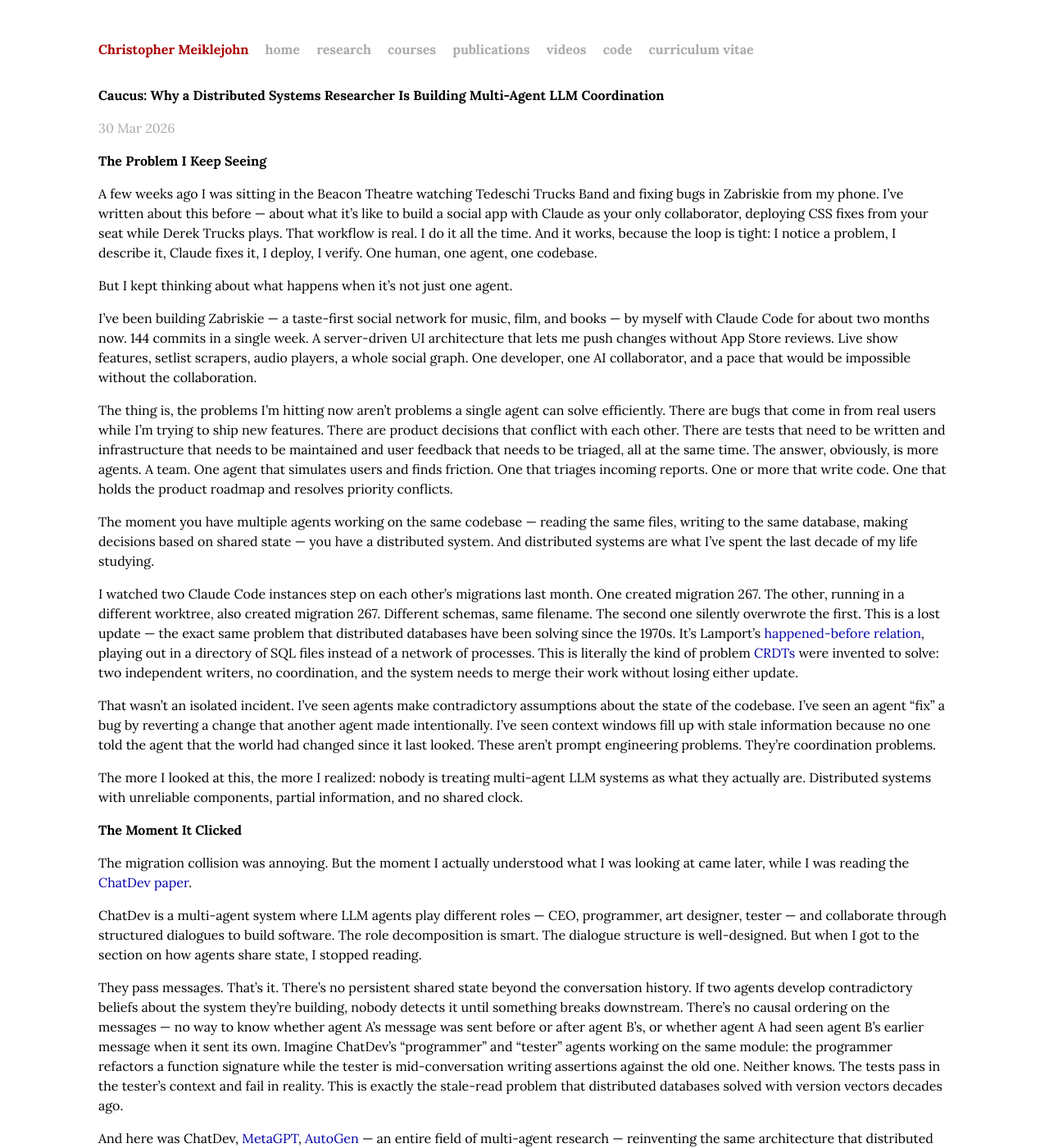
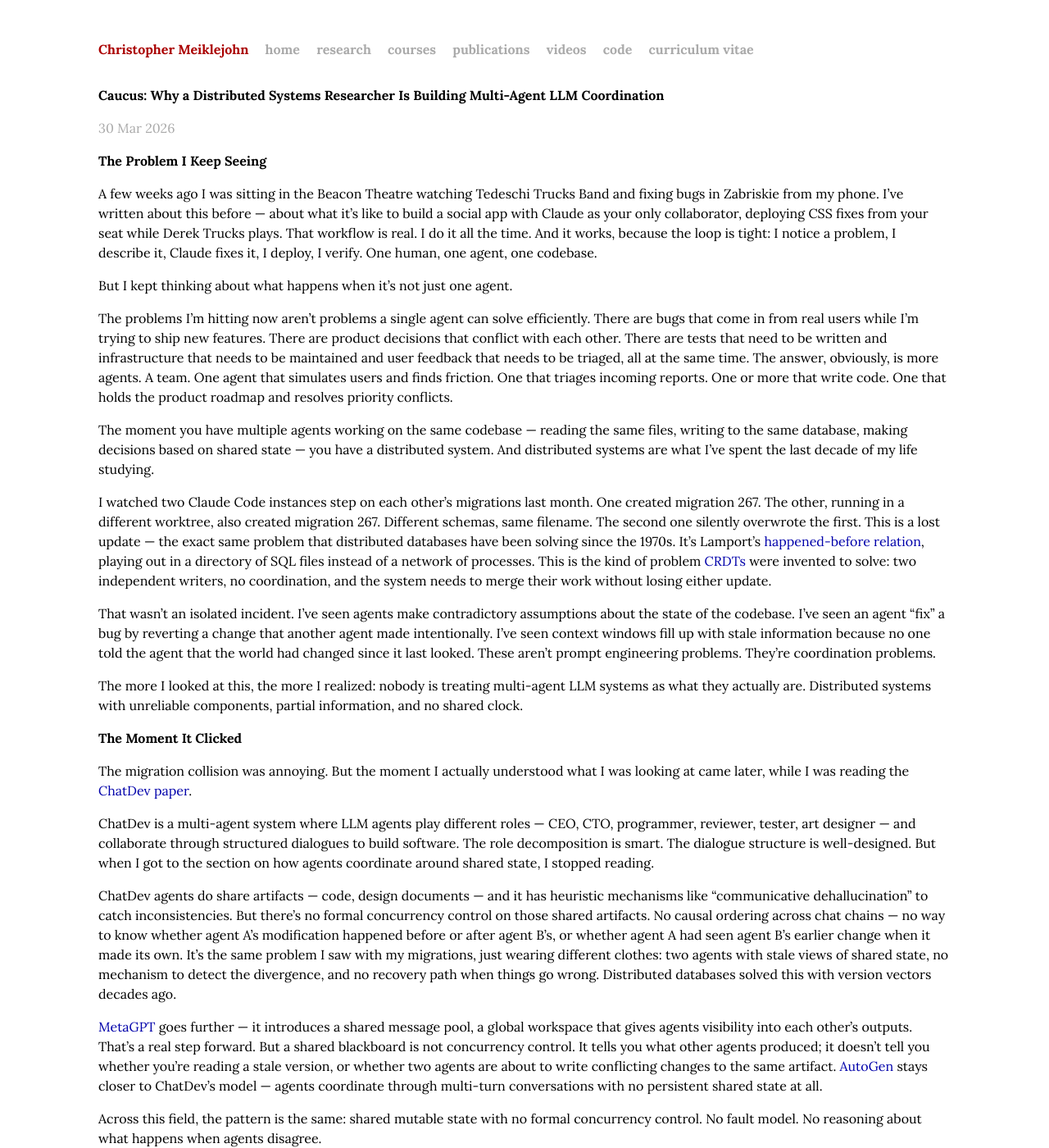
Before and after one commit to cmeiklejohn/cmeiklejohn.github.io, a Jekyll site: the page built from _posts/2026-03-30-caucus.markdown, in a window 1280 px wide and 1400 px high. Shown: the whole window at 82% size. Built offline with Jekyll 4.4.1, drawn with Linux system fonts in a browser that asks for light colours; some web fonts are replaced; some of the changed text lies outside the part shown.

Commit message:
Polish Caucus post and fix factual inaccuracies
- Cut Zabriskie re-introduction (readers already know)
- Cut "literally", "the thing is" filler
- Fixed ChatDev characterization: acknowledge shared artifacts and
  dehallucination mechanism, focus critique on lack of formal
  concurrency control rather than lack of shared state
- Gave MetaGPT fair treatment: acknowledge its shared message pool
  while noting a blackboard isn't concurrency control
- Differentiated AutoGen's conversation-only model from ChatDev/MetaGPT
- Fixed ChatDev roles (added CTO, reviewer)
- Eliminated near-duplicate thesis statement in closing

https://claude.ai/code/session_018mjBVoMgWwm8eLhnnMXsGy

```diff
--- a/_posts/2026-03-30-caucus.markdown
+++ b/_posts/2026-03-30-caucus.markdown
@@ -12,13 +12,11 @@ A few weeks ago I was sitting in the Beacon Theatre watching Tedeschi Trucks Ban
 
 But I kept thinking about what happens when it's not just one agent.
 
-I've been building Zabriskie — a taste-first social network for music, film, and books — by myself with Claude Code for about two months now. 144 commits in a single week. A server-driven UI architecture that lets me push changes without App Store reviews. Live show features, setlist scrapers, audio players, a whole social graph. One developer, one AI collaborator, and a pace that would be impossible without the collaboration.
-
-The thing is, the problems I'm hitting now aren't problems a single agent can solve efficiently. There are bugs that come in from real users while I'm trying to ship new features. There are product decisions that conflict with each other. There are tests that need to be written and infrastructure that needs to be maintained and user feedback that needs to be triaged, all at the same time. The answer, obviously, is more agents. A team. One agent that simulates users and finds friction. One that triages incoming reports. One or more that write code. One that holds the product roadmap and resolves priority conflicts.
+The problems I'm hitting now aren't problems a single agent can solve efficiently. There are bugs that come in from real users while I'm trying to ship new features. There are product decisions that conflict with each other. There are tests that need to be written and infrastructure that needs to be maintained and user feedback that needs to be triaged, all at the same time. The answer, obviously, is more agents. A team. One agent that simulates users and finds friction. One that triages incoming reports. One or more that write code. One that holds the product roadmap and resolves priority conflicts.
 
 The moment you have multiple agents working on the same codebase — reading the same files, writing to the same database, making decisions based on shared state — you have a distributed system. And distributed systems are what I've spent the last decade of my life studying.
 
-I watched two Claude Code instances step on each other's migrations last month. One created migration 267. The other, running in a different worktree, also created migration 267. Different schemas, same filename. The second one silently overwrote the first. This is a lost update — the exact same problem that distributed databases have been solving since the 1970s. It's Lamport's [happened-before relation](https://lamport.azurewebsites.net/pubs/time-clocks.pdf), playing out in a directory of SQL files instead of a network of processes. This is literally the kind of problem [CRDTs](https://hal.inria.fr/inria-00555588) were invented to solve: two independent writers, no coordination, and the system needs to merge their work without losing either update.
+I watched two Claude Code instances step on each other's migrations last month. One created migration 267. The other, running in a different worktree, also created migration 267. Different schemas, same filename. The second one silently overwrote the first. This is a lost update — the exact same problem that distributed databases have been solving since the 1970s. It's Lamport's [happened-before relation](https://lamport.azurewebsites.net/pubs/time-clocks.pdf), playing out in a directory of SQL files instead of a network of processes. This is the kind of problem [CRDTs](https://hal.inria.fr/inria-00555588) were invented to solve: two independent writers, no coordination, and the system needs to merge their work without losing either update.
 
 That wasn't an isolated incident. I've seen agents make contradictory assumptions about the state of the codebase. I've seen an agent "fix" a bug by reverting a change that another agent made intentionally. I've seen context windows fill up with stale information because no one told the agent that the world had changed since it last looked. These aren't prompt engineering problems. They're coordination problems.
 
@@ -28,11 +26,13 @@ The more I looked at this, the more I realized: nobody is treating multi-agent L
 
 The migration collision was annoying. But the moment I actually understood what I was looking at came later, while I was reading the [ChatDev paper](https://arxiv.org/abs/2307.07924).
 
-ChatDev is a multi-agent system where LLM agents play different roles — CEO, programmer, art designer, tester — and collaborate through structured dialogues to build software. The role decomposition is smart. The dialogue structure is well-designed. But when I got to the section on how agents share state, I stopped reading.
+ChatDev is a multi-agent system where LLM agents play different roles — CEO, CTO, programmer, reviewer, tester, art designer — and collaborate through structured dialogues to build software. The role decomposition is smart. The dialogue structure is well-designed. But when I got to the section on how agents coordinate around shared state, I stopped reading.
 
-They pass messages. That's it. There's no persistent shared state beyond the conversation history. If two agents develop contradictory beliefs about the system they're building, nobody detects it until something breaks downstream. There's no causal ordering on the messages — no way to know whether agent A's message was sent before or after agent B's, or whether agent A had seen agent B's earlier message when it sent its own. Imagine ChatDev's "programmer" and "tester" agents working on the same module: the programmer refactors a function signature while the tester is mid-conversation writing assertions against the old one. Neither knows. The tests pass in the tester's context and fail in reality. This is exactly the stale-read problem that distributed databases solved with version vectors decades ago.
+ChatDev agents do share artifacts — code, design documents — and it has heuristic mechanisms like "communicative dehallucination" to catch inconsistencies. But there's no formal concurrency control on those shared artifacts. No causal ordering across chat chains — no way to know whether agent A's modification happened before or after agent B's, or whether agent A had seen agent B's earlier change when it made its own. It's the same problem I saw with my migrations, just wearing different clothes: two agents with stale views of shared state, no mechanism to detect the divergence, and no recovery path when things go wrong. Distributed databases solved this with version vectors decades ago.
 
-And here was ChatDev, [MetaGPT](https://arxiv.org/abs/2308.00352), [AutoGen](https://arxiv.org/abs/2308.08155) — an entire field of multi-agent research — reinventing the same architecture that distributed systems abandoned in the 1990s. Shared mutable state with no concurrency control. Message passing with no causal ordering. No fault model. No formal reasoning about what happens when agents disagree.
+[MetaGPT](https://arxiv.org/abs/2308.00352) goes further — it introduces a shared message pool, a global workspace that gives agents visibility into each other's outputs. That's a real step forward. But a shared blackboard is not concurrency control. It tells you what other agents produced; it doesn't tell you whether you're reading a stale version, or whether two agents are about to write conflicting changes to the same artifact. [AutoGen](https://arxiv.org/abs/2308.08155) stays closer to ChatDev's model — agents coordinate through multi-turn conversations with no persistent shared state at all.
+
+Across this field, the pattern is the same: shared mutable state with no formal concurrency control. No fault model. No reasoning about what happens when agents disagree.
 
 I don't say this to diminish their work. These systems made real breakthroughs on the agent layer — role specialization, structured dialogue, tool use patterns, task decomposition. The agents themselves are impressive. But the coordination layer underneath them is where I spent the last decade, and I could see every failure mode I'd ever catalogued hiding just beneath the surface.
 
@@ -50,7 +50,7 @@ The thread connecting these projects is the same one I'm pulling on now: how do
 
 ## What's Next
 
-I'm calling this project Caucus — independent parties coming together to coordinate. I've spent ten years studying how independent processes coordinate in the presence of failures. The processes used to be microservices, database replicas, Erlang actors. Now they're LLM agents. The problems are the same. The solutions should be too.
+I'm calling this project Caucus — independent parties coming together to coordinate. The processes used to be microservices, database replicas, Erlang actors. Now they're LLM agents. The problems are the same. The solutions should be too.
 
 Next: [the system design](/ai/agents/distributed/zabriskie/2026/03/31/caucus-system-design.html) — agent roles, the coordination layer, and the experiments I'm running to test whether distributed systems techniques actually improve multi-agent performance.
 
```
